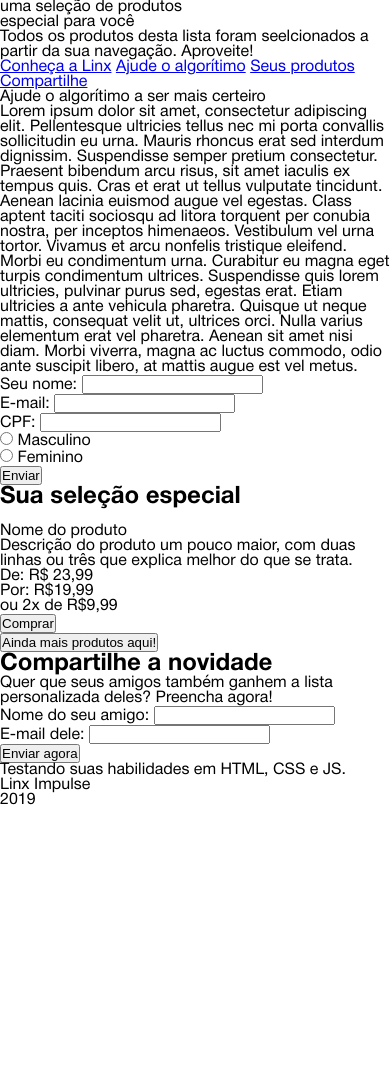
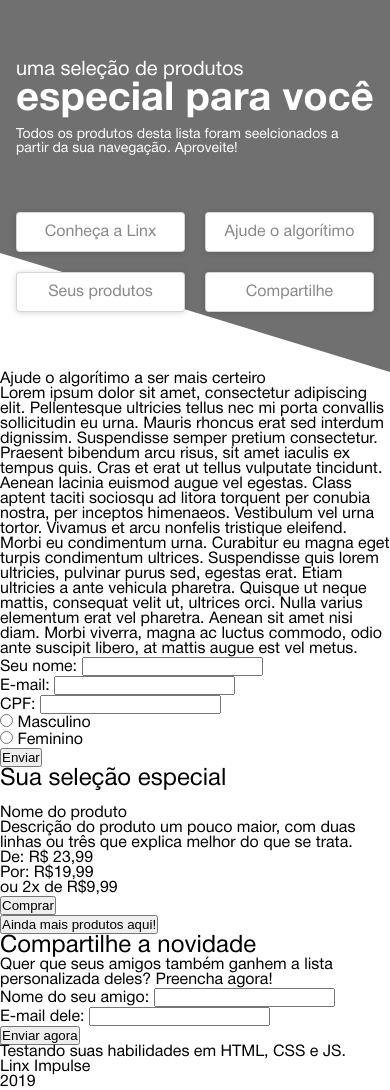
Before and after one commit to Frazon/desafio-frontend-bold, a plain HTML site: page index.html in a window 390 px wide. Before the commit the page ends 844 px from the top, so only its background shows below. Drawn offline with Linux system fonts and the light colour scheme.

Commit message:
style: finalize header styling mobile

```diff
--- a/assets/css/style.css
+++ b/assets/css/style.css
@@ -28,9 +28,85 @@
     margin: 0;
     padding: 0;
     box-sizing: border-box;
+    font-weight: 400;
 }
 
 body{
     font-family: var(--font-family);
     -webkit-font-smoothing: antialiased;
 }
+
+.mt-8{
+    margin-top: 8px;
+}
+
+.bg-header{
+    position: relative;
+    background-color: transparent;
+    color: var(--white);
+    padding: 60px 0 60px 0;
+
+}
+.bg-header::after{
+    content: "";
+    position: absolute;
+    top: 0;
+    left: 0;
+    width: 100%;
+    height: 100%;
+    background-color: var(--bg-color);
+    clip-path: polygon(0 0, 100% 0, 100% 100%, 0 68%);
+    z-index: -1;
+}
+
+.container{
+    width: 100%;
+    max-width: 400px;
+    margin: 0 auto;
+    padding: 0 16px;
+}
+.flex-header{
+    display: flex;
+    align-items: center;
+    flex-direction: column;
+    gap: 56px;
+}
+
+h1>span{
+    display: block;
+}
+h1>.title-top{
+    font-size: var(--font-size-20);
+}
+h1>.title-bottom{
+    font-size: var(--font-size-40);
+    font-weight: 700;
+}
+.sub-title{
+    font-size: var(--font-size-14);
+    margin-top: 8px;
+}
+.ctas-header{
+    width: 100%;
+    display: flex;
+    flex-wrap: wrap;
+    justify-content: center;
+    gap: 20px;
+}
+.ctas-header>a{
+    background-color: var(--white);
+    color: var(--primary-color);
+    flex: 1 1 calc(50% - 20px);
+    min-width: calc(50% - 20px);
+
+    display: flex;
+    align-items: center;
+    justify-content: center;
+
+    text-decoration: none;
+    width: 160px;
+    height: 40px;
+    border: 1px solid #00000029;
+    box-shadow: 0px 1px 6px #00000029;
+    border-radius: 4px;
+}
--- a/index.html
+++ b/index.html
@@ -9,16 +9,22 @@
 </head>
 <body>
 
-    <header>
-        <div>uma seleção de produtos</div>
-        <div>especial para você</div>
-        <div>Todos os produtos desta lista foram seelcionados a partir da sua navegação. Aproveite!</div>
+    <header class="bg-header">
+        <div class="container flex-header">
+            <div>
+                <h1>
+                    <span class="title-top">uma seleção de produtos</span>
+                    <span class="title-bottom">especial para você</span>
+                </h1>
+                <div class="sub-title">Todos os produtos desta lista foram seelcionados a partir da sua navegação. Aproveite!</div>
+            </div>
 
-        <div>
-            <a href="#">Conheça a Linx</a>
-            <a href="#">Ajude o algorítimo</a>
-            <a href="#">Seus produtos</a>
-            <a href="#">Compartilhe</a>
+            <div class="ctas-header">
+                <a href="#">Conheça a Linx</a>
+                <a href="#">Ajude o algorítimo</a>
+                <a href="#">Seus produtos</a>
+                <a href="#">Compartilhe</a>
+            </div>
         </div>
     </header>
 
```
